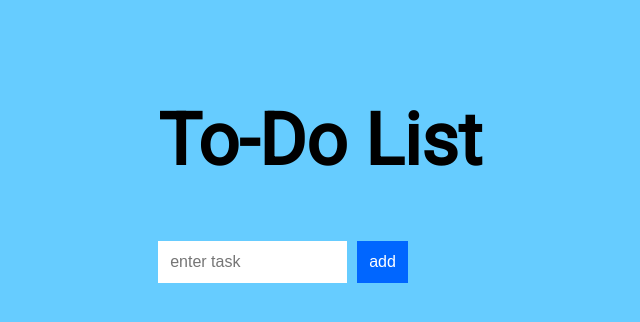
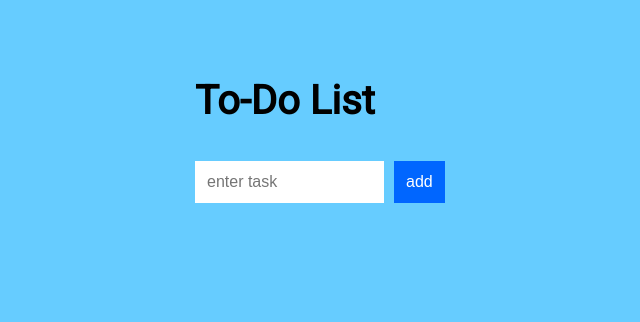
Before and after one commit to Rohit1204/todo-list, a React (Create React App) app: page / in a window 1280 px wide. Shown: the top 322 px of the page, without its empty margins (320-960 px from the left). Built offline with nearby package versions, Linux system fonts and the light colour scheme.

Commit message:
Update Files

```diff
--- a/package.json
+++ b/package.json
@@ -2,7 +2,7 @@
   "name": "todolist",
   "version": "0.1.0",
   "private": true,
-  "homepage":"https://rohit1204.github.io/To-do-app",
+  "homepage":"https://rohit1204.github.io/todo-list",
   "dependencies": {
     "@testing-library/jest-dom": "^4.2.4",
     "@testing-library/react": "^9.3.2",
--- a/public/index.html
+++ b/public/index.html
@@ -7,7 +7,7 @@
     <meta name="theme-color" content="#000000" />
     <meta
       name="description"
-      content="Web site created using create-react-app"
+      content="A Todo app made by Rohit ahuja"
     />
     <link rel="apple-touch-icon" href="%PUBLIC_URL%/logo192.png" />
     <!--
@@ -25,7 +25,7 @@
       work correctly both with client-side routing and a non-root public URL.
       Learn how to configure a non-root public URL by running `npm run build`.
     -->
-    <title>Todo app</title>
+    <title>Rohit Ahuja |Todo app</title>
   </head>
   <body>
     <noscript>You need to enable JavaScript to run this app.</noscript>
--- a/src/App.css
+++ b/src/App.css
@@ -47,5 +47,5 @@ outline: none;
       }
       .title{
         font-family: 'Roboto', sans-serif;
-        font-size: 72px;
+        font-size: 40px;
       }
--- a/src/App.js
+++ b/src/App.js
@@ -1,5 +1,5 @@
 import React, { Component } from 'react';
-import TodoItems from './TodoItems';
+import TodoItems from './TodoItems/TodoItems';
 import './App.css';
 
 class App extends Component{
```
Also changed, not shown: src/TodoItems/TodoItems.css (renamed from src/TodoItems.css), src/TodoItems/TodoItems.jsx (renamed from src/TodoItems.js).
